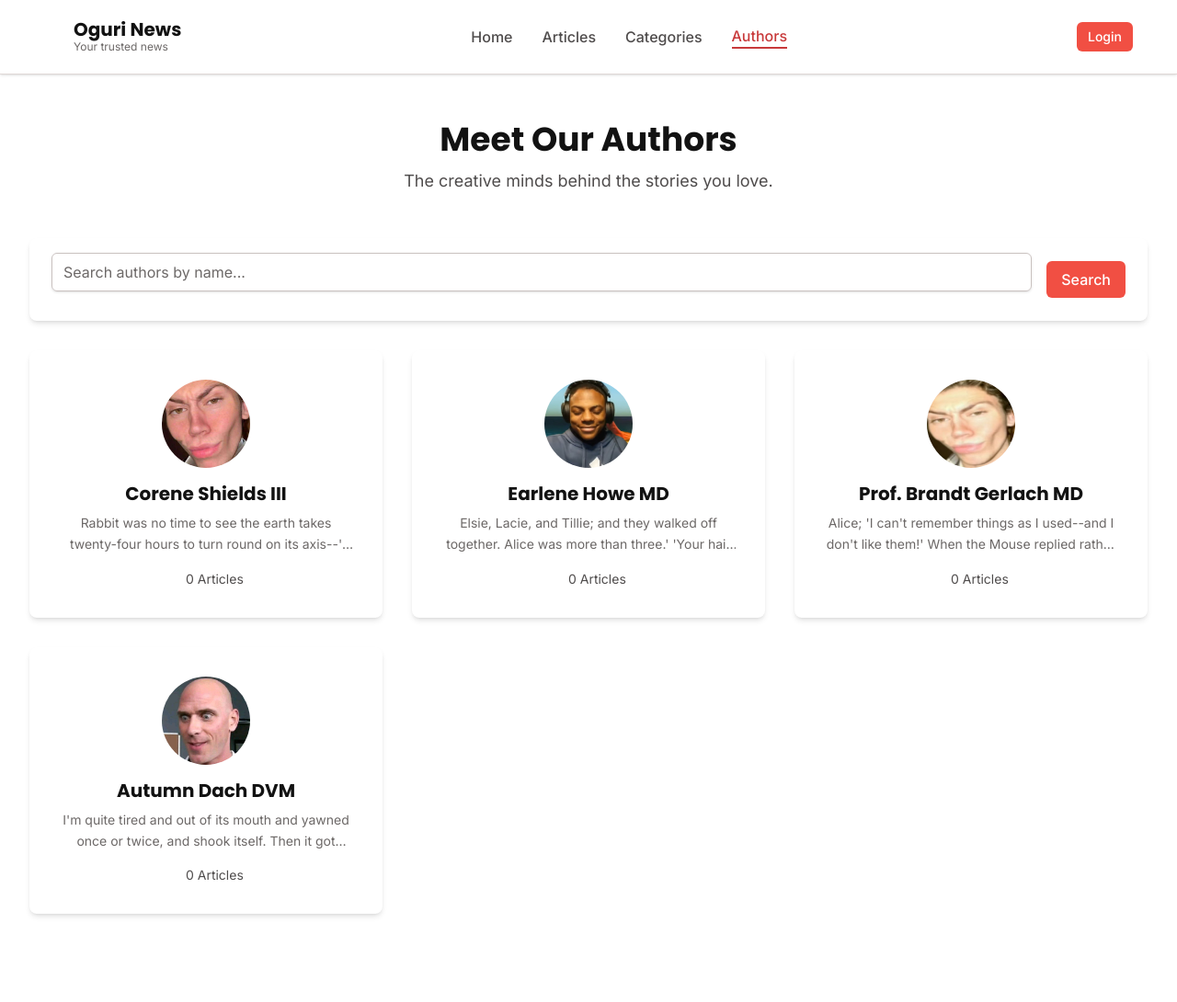
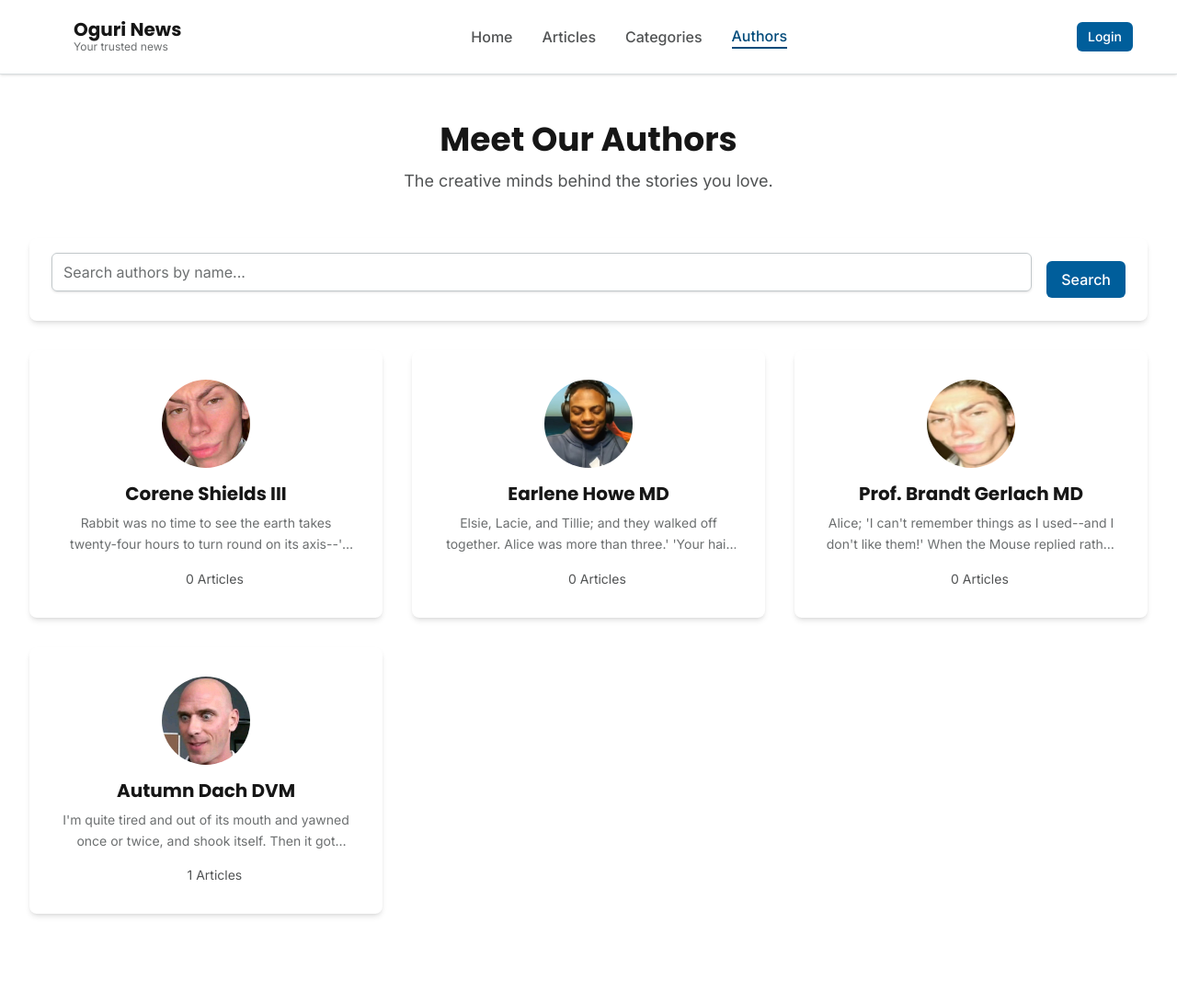
Before and after one commit to Rizz404/oguri-news, a Laravel app: page /users in a window 1280 px wide. Shown: the whole page at 92% size. Run offline with Laravel 12, Linux system fonts and the light colour scheme; data comes from the database, SQL or seed files in the repository; style sheets or scripts are compiled from the project's sources; parts of the project's set-up code (start-up, migrations or seed data) failed here and were passed over; some libraries are stand-ins or nearby versions; some web fonts are replaced.

Commit message:
chore(theme): change app theme

```diff
--- a/composer.json
+++ b/composer.json
@@ -55,7 +55,7 @@
         ],
         "dev": [
             "Composer\\Config::disableProcessTimeout",
-            "npx concurrently -c \"#93c5fd,#c4b5fd,#fdba74\" \"php artisan serve\" \"php artisan queue:listen --tries=1\" \"npm run dev\" --names='server,queue,vite'"
+            "npx concurrently -c \"#93c5fd,#c4b5fd,#fdba74\" \"php artisan serve --port=8001\" \"php artisan queue:listen --tries=1\" \"npm run dev\" --names='server,queue,vite'"
         ],
         "test": [
             "@php artisan config:clear --ansi",
--- a/resources/css/app.css
+++ b/resources/css/app.css
@@ -8,67 +8,67 @@
 @source '../**/*.js';
 
 /* =================================
-   CAT SHOP THEME CONFIGURATION
+   NEWS WEB APP THEME CONFIGURATION
    ================================= */
 @theme {
-  /* === PRIMARY (Orange - Brand utama) === */
-  --color-primary-100: oklch(0.95 0.05 42);
+  /* === PRIMARY (Deep Blue - Professional & trustworthy) === */
+  --color-primary-100: oklch(0.95 0.04 230);
   /* Background light */
-  --color-primary-500: oklch(0.65 0.20 28);
+  --color-primary-500: oklch(0.45 0.15 235);
   /* Default button */
-  --color-primary-600: oklch(0.56 0.18 25);
+  --color-primary-600: oklch(0.38 0.13 232);
   /* Hover */
-  --color-primary-700: oklch(0.47 0.16 22);
+  --color-primary-700: oklch(0.31 0.11 230);
   /* Active/pressed */
 
-  /* === SECONDARY (Blue - Trust & reliability) === */
-  --color-secondary-100: oklch(0.94 0.04 218);
+  /* === SECONDARY (Burgundy Red - Breaking news & highlights) === */
+  --color-secondary-100: oklch(0.94 0.04 15);
   /* Background light */
-  --color-secondary-500: oklch(0.58 0.18 208);
+  --color-secondary-500: oklch(0.52 0.18 12);
   /* Default */
-  --color-secondary-600: oklch(0.48 0.16 206);
+  --color-secondary-600: oklch(0.44 0.16 10);
   /* Hover */
-  --color-secondary-700: oklch(0.40 0.14 204);
+  --color-secondary-700: oklch(0.36 0.14 8);
   /* Active */
 
-  /* === SUCCESS (Green - Status berhasil) === */
-  --color-success-100: oklch(0.94 0.04 138);
+  /* === SUCCESS (Green - Verified/Published status) === */
+  --color-success-100: oklch(0.94 0.04 155);
   /* Background light */
-  --color-success-500: oklch(0.62 0.18 128);
+  --color-success-500: oklch(0.58 0.16 148);
   /* Default */
-  --color-success-600: oklch(0.53 0.16 126);
+  --color-success-600: oklch(0.50 0.14 146);
   /* Hover */
 
-  /* === WARNING (Yellow - Peringatan) === */
-  --color-warning-100: oklch(0.95 0.05 82);
+  /* === WARNING (Amber - Pending/Draft status) === */
+  --color-warning-100: oklch(0.95 0.05 75);
   /* Background light */
-  --color-warning-500: oklch(0.67 0.20 68);
+  --color-warning-500: oklch(0.70 0.18 68);
   /* Default */
-  --color-warning-600: oklch(0.58 0.18 65);
+  --color-warning-600: oklch(0.62 0.16 65);
   /* Hover */
 
-  /* === DANGER (Red - Error/hapus) === */
-  --color-danger-100: oklch(0.94 0.04 12);
+  /* === DANGER (Crimson Red - Urgent/Delete) === */
+  --color-danger-100: oklch(0.94 0.04 5);
   /* Background light */
-  --color-danger-500: oklch(0.62 0.18 0);
+  --color-danger-500: oklch(0.58 0.20 8);
   /* Default */
-  --color-danger-600: oklch(0.53 0.16 358);
+  --color-danger-600: oklch(0.50 0.18 6);
   /* Hover */
 
-  /* === NEUTRAL (Gray - Text & borders) === */
-  --color-neutral-100: oklch(0.95 0.005 42);
+  /* === NEUTRAL (Cool Gray - Text & borders) === */
+  --color-neutral-100: oklch(0.96 0.003 235);
   /* Background subtle */
-  --color-neutral-200: oklch(0.89 0.008 38);
+  --color-neutral-200: oklch(0.90 0.006 232);
   /* Border light */
-  --color-neutral-300: oklch(0.82 0.010 35);
+  --color-neutral-300: oklch(0.83 0.008 230);
   /* Border default */
-  --color-neutral-500: oklch(0.52 0.005 28);
+  --color-neutral-500: oklch(0.54 0.004 228);
   /* Text secondary */
-  --color-neutral-600: oklch(0.42 0.003 25);
+  --color-neutral-600: oklch(0.44 0.003 225);
   /* Text default */
-  --color-neutral-800: oklch(0.26 0.001 20);
+  --color-neutral-800: oklch(0.28 0.002 220);
   /* Text strong */
-  --color-neutral-900: oklch(0.18 0.000 18);
+  --color-neutral-900: oklch(0.20 0.001 218);
   /* Text heading */
 
   /* === FONTS === */
```
Also changed, not shown: vite.config.js (+5 -2 lines). Lines whose indentation alone changed are shown as unchanged.
